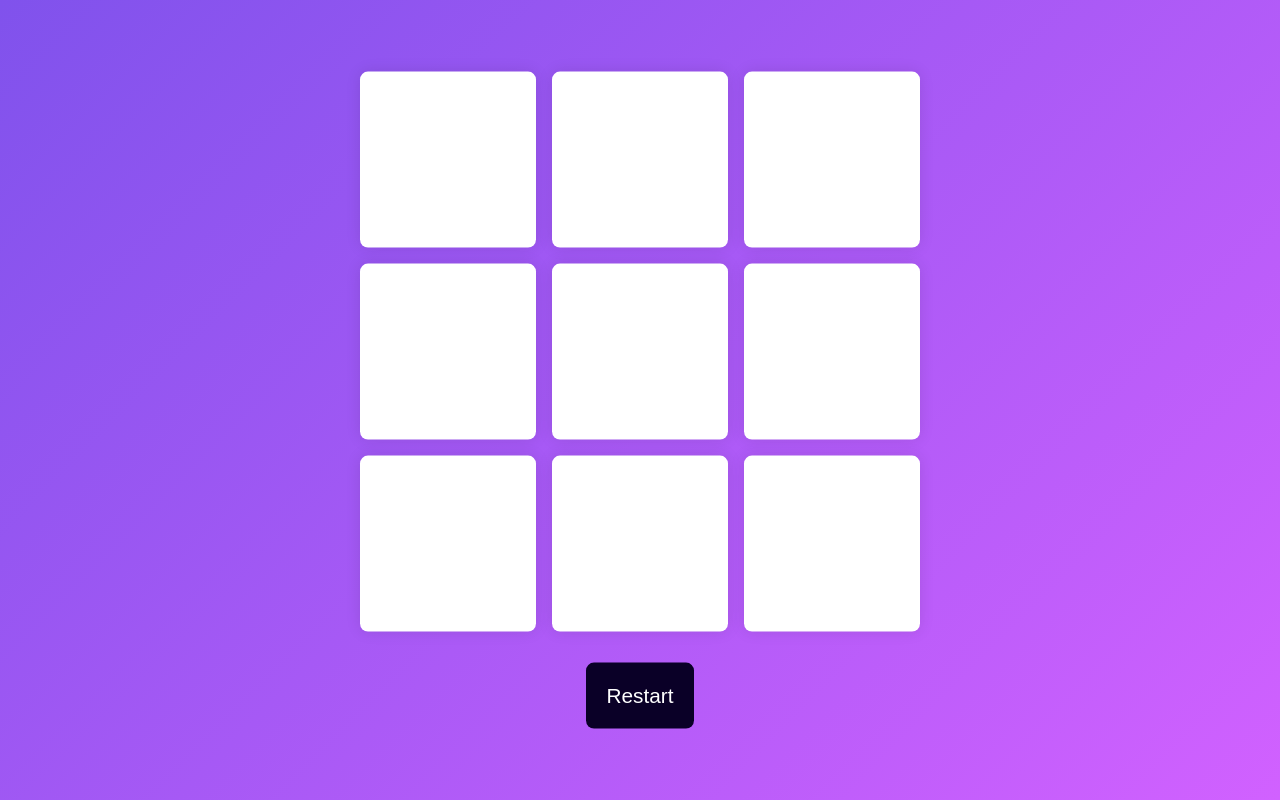
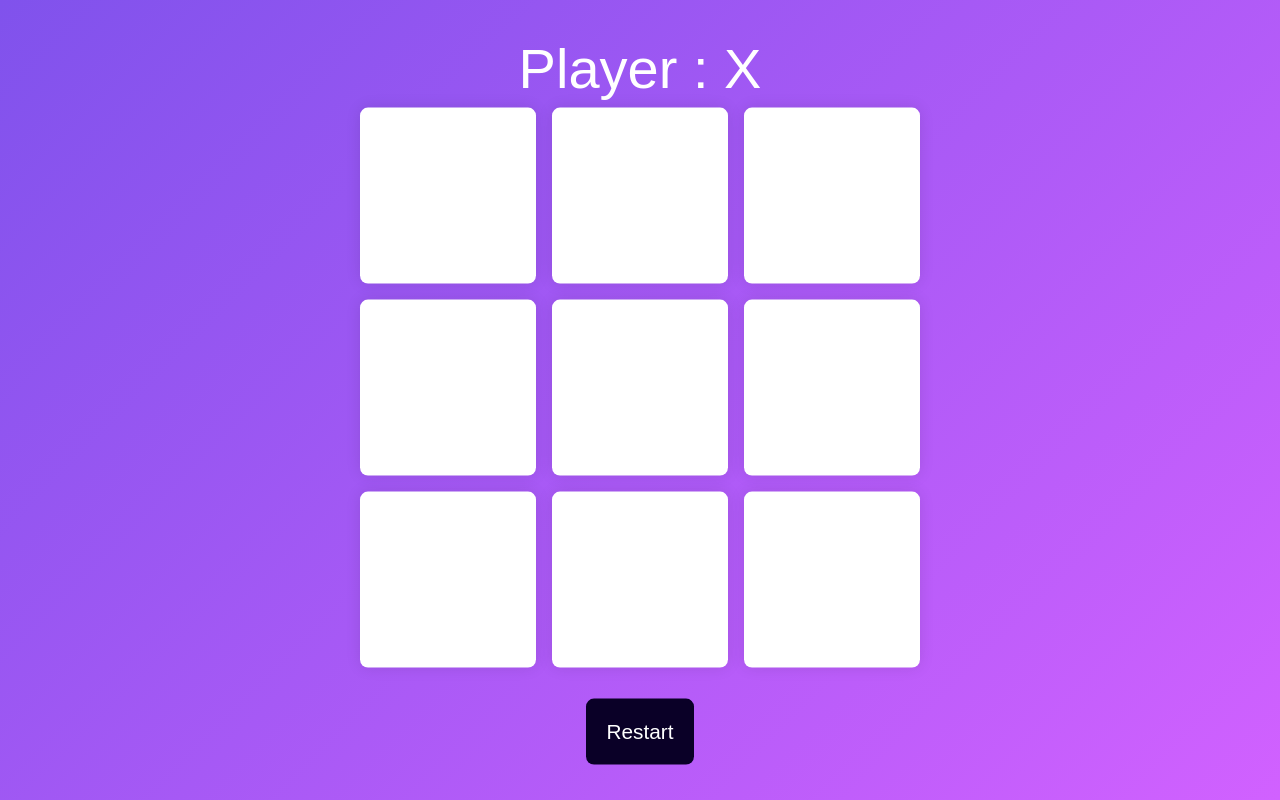
Before and after one commit to aditya09092002choudhary/Tic-Tac-Toe-Assessment, a plain HTML site: page index.html in a window 1280 px wide. Drawn offline with Linux system fonts and the light colour scheme.

Commit message:
final commit

```diff
--- a/index.html
+++ b/index.html
@@ -12,6 +12,7 @@
 </head>
 <body>
     <div class="wrapper">
+        <div class="player-info">Player : <span class="playerInfo">X</span></div>
         <div class="container">
             <button class="button-option"></button>
             <button class="button-option"></button>
--- a/script.js
+++ b/script.js
@@ -3,6 +3,7 @@ let popupRef = document.querySelector(".popup");
 let newgameBtn = document.getElementById("new-game");
 let restartBtn = document.getElementById("restart");
 let msgRef = document.getElementById("message");
+let playerInfo = document.querySelector(".playerInfo");
 
 //Winning Pattern Array
 let winningPattern = [
@@ -91,11 +92,13 @@ btnRef.forEach((element) => {
       //Display X
       element.innerText = "X";
       element.disabled = true;
+      playerInfo.innerHTML = "O";
     } else {
       xTurn = true;
       //Display Y
       element.innerText = "O";
       element.disabled = true;
+      playerInfo.innerHTML = "X";
     }
     //Increment count on each click
     count += 1;
--- a/style.css
+++ b/style.css
@@ -77,12 +77,19 @@
     cursor: pointer;
   }
 
-  #message {
+  #message{
     color: #ffffff;
     text-align: center;
     font-size: 1em;
   }
 
+  .player-info {
+    color: #ffffff;
+    text-align: center;
+    font-size: 7vmin;
+    margin-bottom: 7px;
+  }
+
   .popup.hide {
     display: none;
   }
```
Also changed, not shown: images/screenshot.png, 1 other file.
